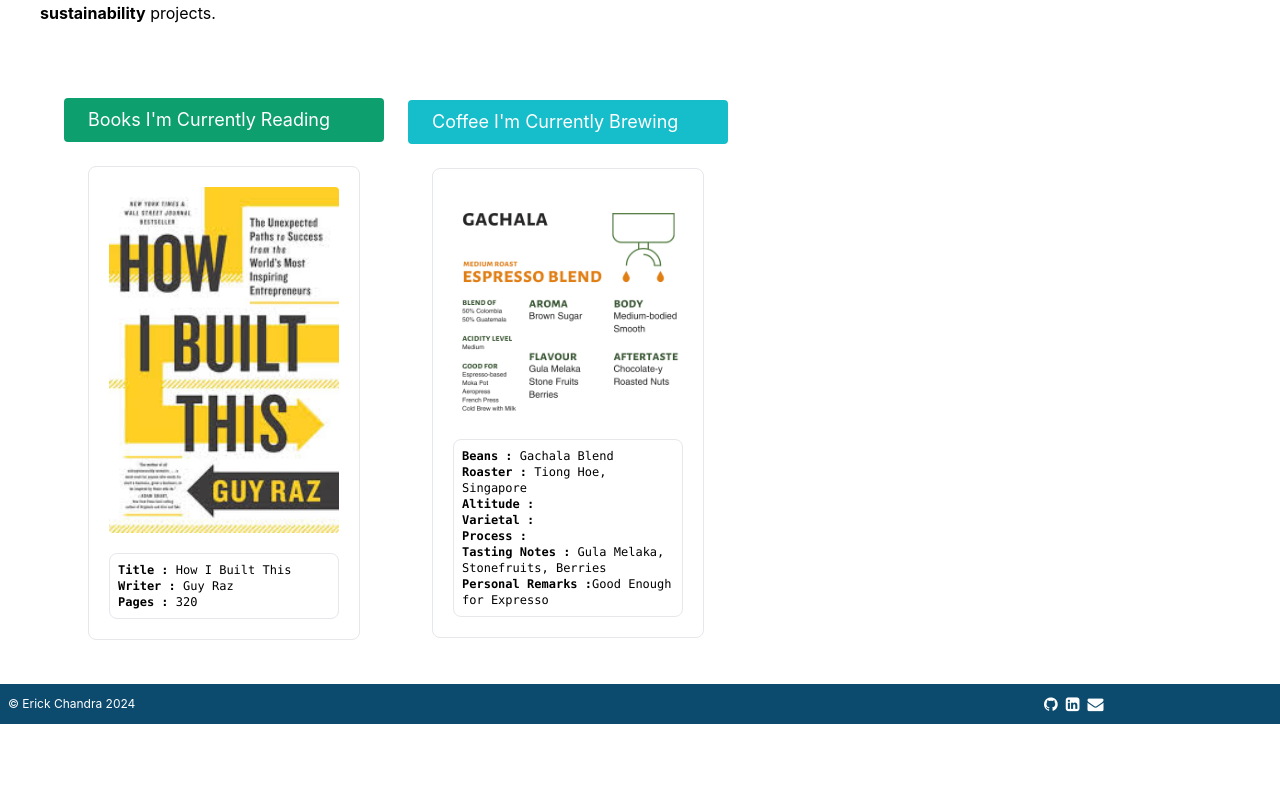
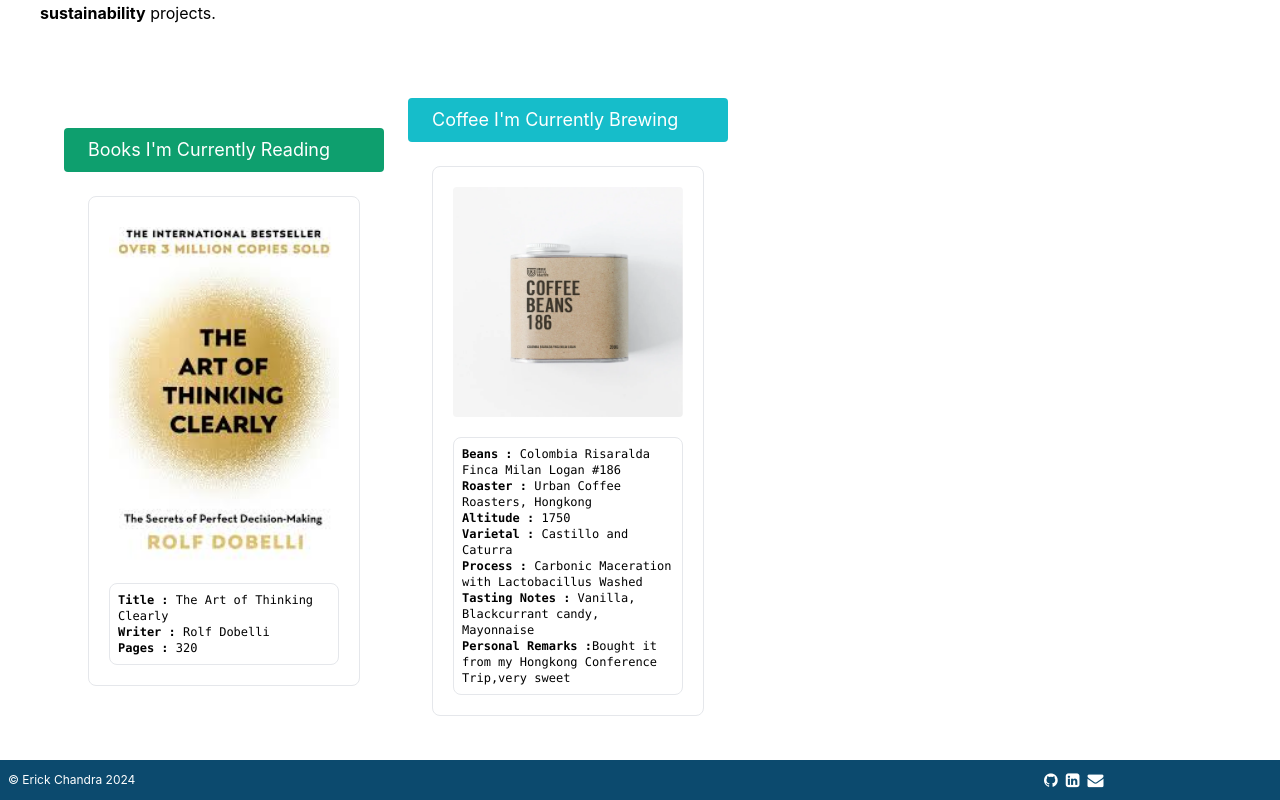
Before and after one commit to erickch123/erick-website, a React (Create React App) app: page / in a window 1280 px wide. Shown: the part 614-1414 px from the top of the page. Before the commit the page ends 1338 px from the top, so only its background shows below. Built offline with nearby package versions, Linux system fonts and the light colour scheme.

Commit message:
coffee hongkong

```diff
--- a/src/components/Coffee/CoffeeComponent.js
+++ b/src/components/Coffee/CoffeeComponent.js
@@ -80,6 +80,16 @@
 
 
     const HomeBrewBeansList= [
+      {
+        beansName :"Colombia Risaralda Finca Milan Logan #186",
+        roaster:"Urban Coffee Roasters, Hongkong",
+        altitude:"1750",
+        varietal: "Castillo and Caturra",
+        process:"Carbonic Maceration with Lactobacillus Washed",
+        tastingnotes:"Vanilla, Blackcurrant candy, Mayonnaise",
+        personalremarks: "Bought it from my Hongkong Conference Trip,very sweet",
+        beanspicture:require('../../images/Coffee/Hongkong/UrbanFincaMilan.webp')
+  },
       {
         beansName :"Gachala Blend",
         roaster:"Tiong Hoe, Singapore",
--- a/src/pages/HomePage.js
+++ b/src/pages/HomePage.js
@@ -35,10 +35,10 @@ const HomePage = () => {
                 Books I'm Currently Reading
               </a>
               <BooksHome
-                title="How I Built This"
-                writer="Guy Raz"
+                title="The Art of Thinking Clearly"
+                writer="Rolf  Dobelli"
                 pages="320"
-                pict={require("../images/Books/howIbuiltthis.jpg")}
+                pict={require("../images/Books/theartofthinkingclearly.jpeg")}
               />
             </div>
           </div>
@@ -48,17 +48,15 @@ const HomePage = () => {
                 Coffee I'm Currently Brewing
               </a>
               <CoffeeGridBoxes
-
-                  beansName ="Gachala Blend"
-                  roaster="Tiong Hoe, Singapore"
-                  altitude=""
-                  varietal= ""
-                  process=""
-                  tastingnotes="Gula Melaka, Stonefruits, Berries"
-                  personalremarks= "Good Enough for Expresso"
-                  beanspicture={require('..//images/Coffee/TiongHoeHouseBlend.webp')}
-
-/>
+                  beansName ="Colombia Risaralda Finca Milan Logan #186"
+                  roaster="Urban Coffee Roasters, Hongkong"
+                  altitude="1750"
+                  varietal= "Castillo and Caturra"
+                  process="Carbonic Maceration with Lactobacillus Washed"
+                  tastingnotes="Vanilla, Blackcurrant candy, Mayonnaise"
+                  personalremarks= "Bought it from my Hongkong Conference Trip,very sweet"
+                  beanspicture= {require('../images/Coffee/Hongkong/UrbanFincaMilan.webp')}
+                  />
             </div>
           </div>
 
```
Also changed, not shown: src/images/Books/theartofthinkingclearly.jpeg (added), src/images/Coffee/Hongkong/UrbanFincaMilan.webp (added).
